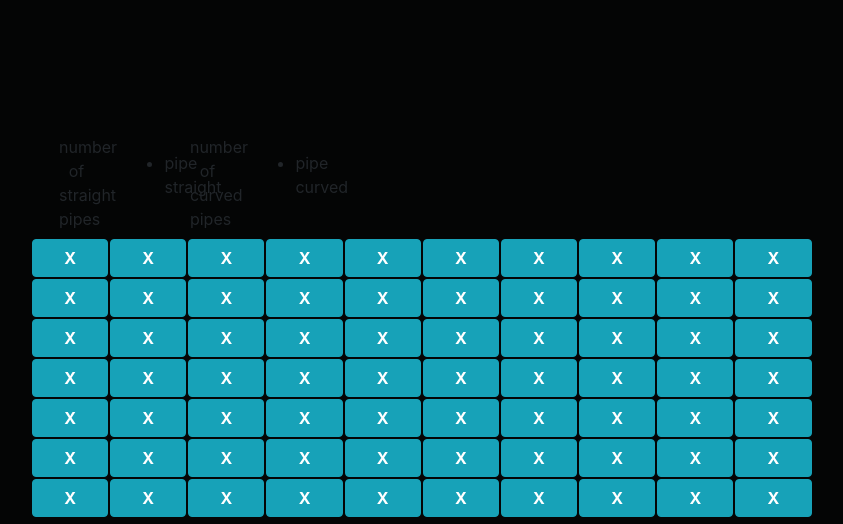
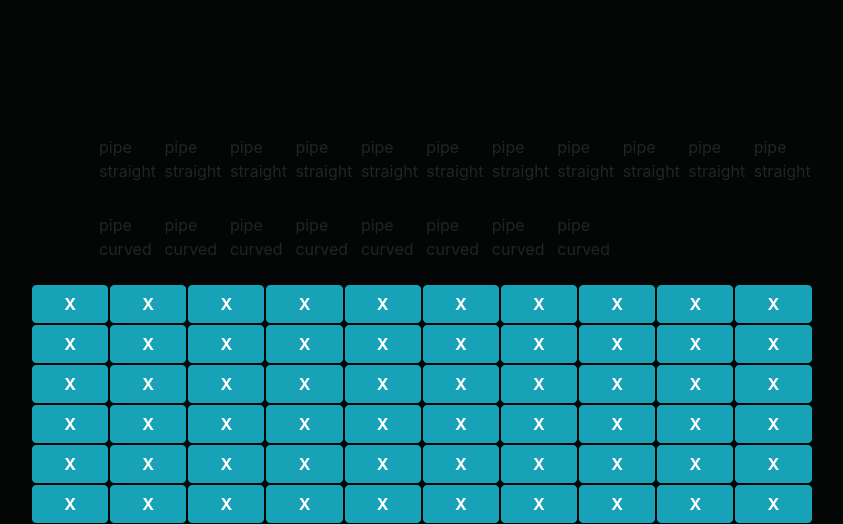
Before and after one commit to JCKolodziej/hypepipe, a Flask app: page /game in a window 1280 px wide. Shown: the top 524 px of the page, without its empty margins (152-995 px from the left). Run offline with Flask 2, Linux system fonts and the light colour scheme; some libraries are stand-ins or nearby versions.

Commit message:
add extra elements to pipe list

```diff
--- a/templates/game.html
+++ b/templates/game.html
@@ -24,18 +24,20 @@
 <div class="container" style="align:center; padding: 10%;">
     <div class="row">
         <div class="col-xl-10">
-            <div class="col-lg-1 btn byn-info">number of straight pipes</div>
-            <div class="col-lg-1 btn byn-info">
+            {% for i in range(0, 11) %}
+            <div class="col-lg-1 btn byn-info dragula-container">
                 <ul>
-                    <li>pipe straight</li>
+                    pipe straight
                 </ul>
             </div>
-            <div class="col-lg-1 btn byn-info">number of curved pipes</div>
+            {% endfor %}
+            {% for i in range(0, 8) %}
             <div class="col-lg-1 btn byn-info dragula-container">
                 <ul>
-                    <li>pipe curved</li>
+                    pipe curved
                 </ul>
             </div>
+            {% endfor %}
         </div>
     </div>
     {% set i = 0 %}
```
